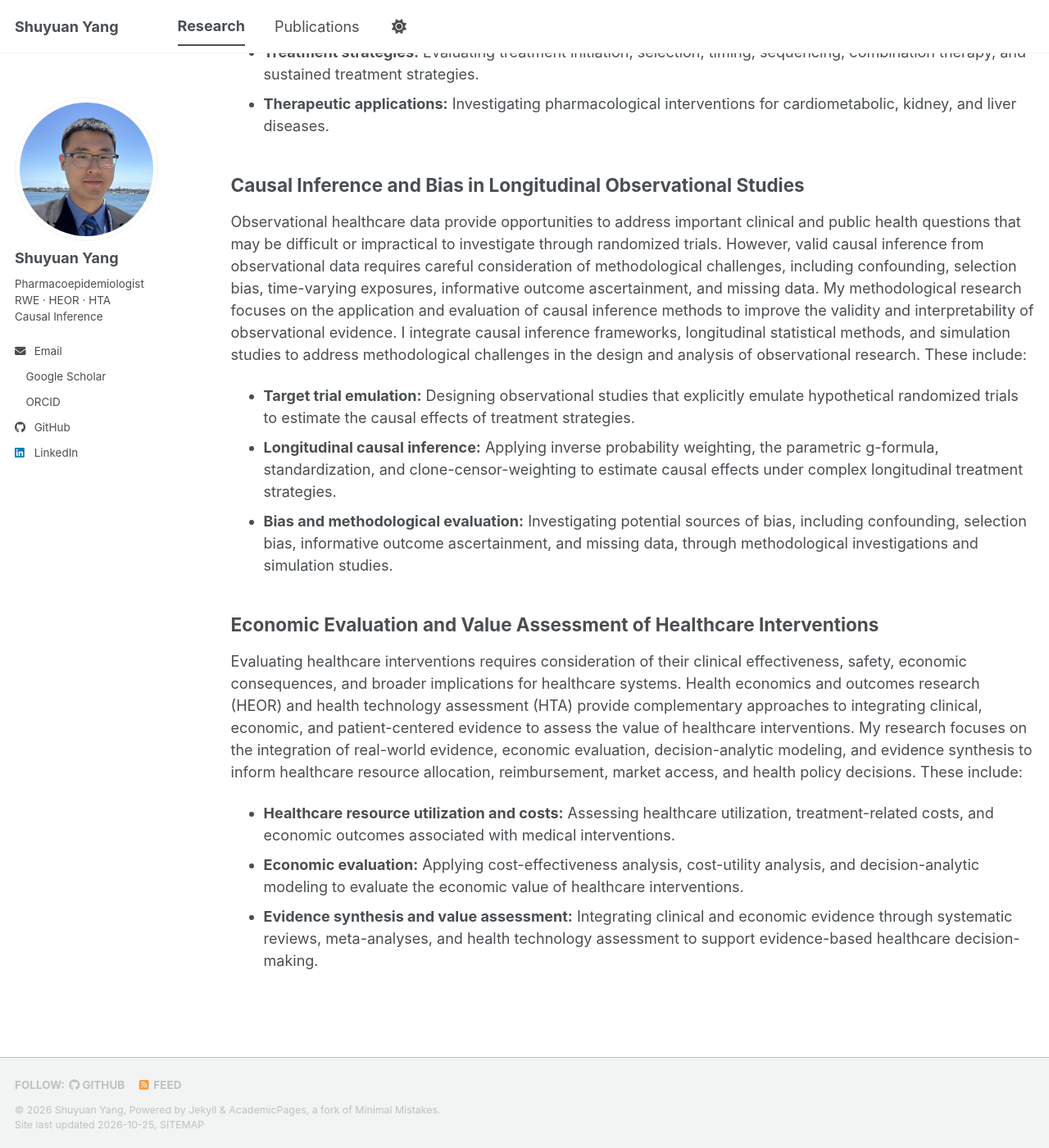
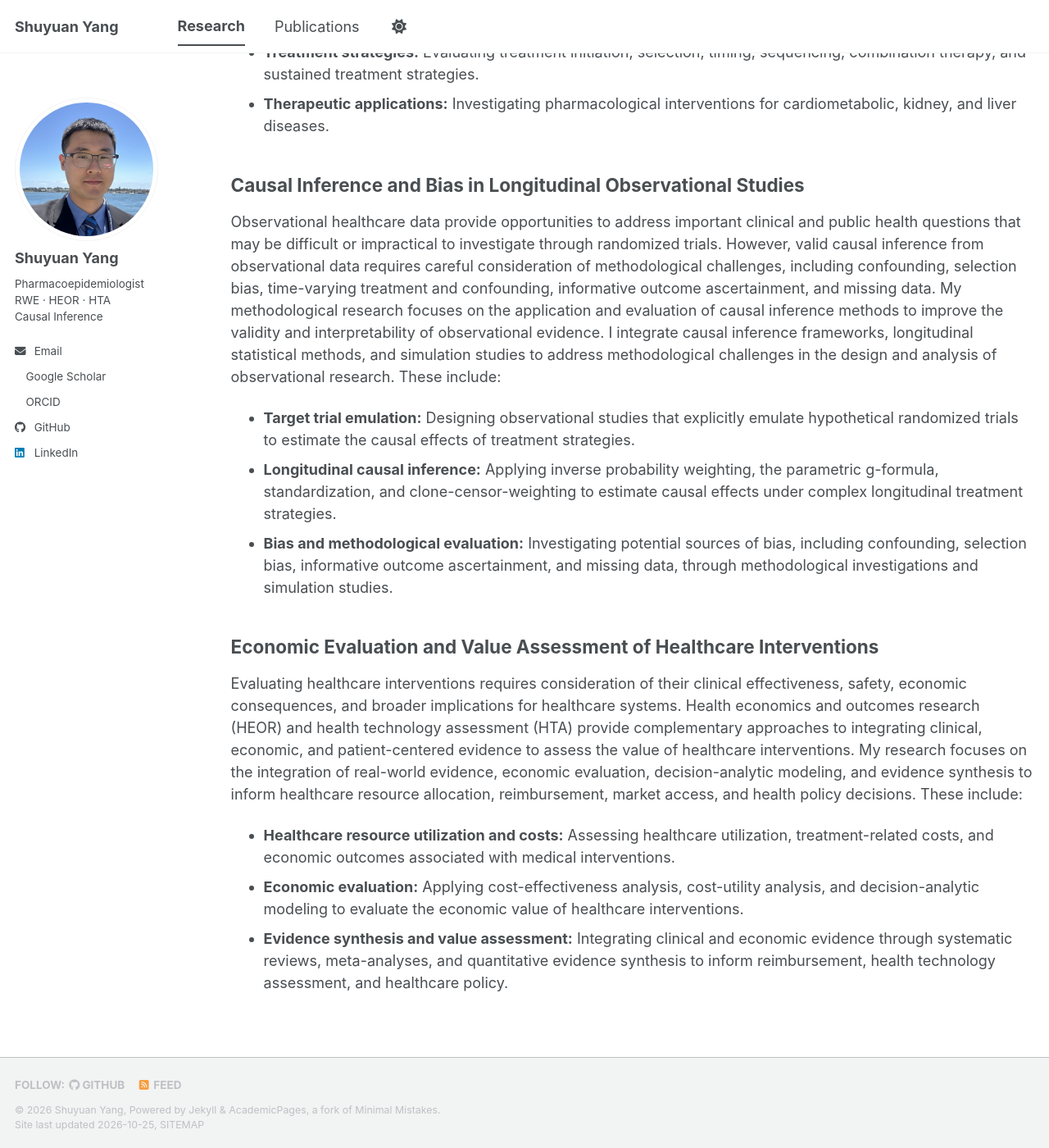
Before and after one commit to yang-shuyuan/yang-shuyuan.github.io, a Jekyll site: the page built from _pages/research.md, in a window 1280 px wide and 1400 px high, scrolled down 499 px. Shown: the whole window at 82% size. Built offline with Jekyll 4.4.1, drawn with Linux system fonts in a browser that asks for light colours; a style sheet for code colours, icons or effects is not loaded; some of the changed text lies outside the part shown.

Commit message:
Update research.md

```diff
--- a/_pages/research.md
+++ b/_pages/research.md
@@ -15,7 +15,7 @@ Randomized clinical trials provide essential evidence on the efficacy and safety
 
 ## Causal Inference and Bias in Longitudinal Observational Studies
 
-Observational healthcare data provide opportunities to address important clinical and public health questions that may be difficult or impractical to investigate through randomized trials. However, valid causal inference from observational data requires careful consideration of methodological challenges, including confounding, selection bias, time-varying exposures, informative outcome ascertainment, and missing data. My methodological research focuses on the application and evaluation of causal inference methods to improve the validity and interpretability of observational evidence. I integrate causal inference frameworks, longitudinal statistical methods, and simulation studies to address methodological challenges in the design and analysis of observational research. These include:
+Observational healthcare data provide opportunities to address important clinical and public health questions that may be difficult or impractical to investigate through randomized trials. However, valid causal inference from observational data requires careful consideration of methodological challenges, including confounding, selection bias, time-varying treatment and confounding, informative outcome ascertainment, and missing data. My methodological research focuses on the application and evaluation of causal inference methods to improve the validity and interpretability of observational evidence. I integrate causal inference frameworks, longitudinal statistical methods, and simulation studies to address methodological challenges in the design and analysis of observational research. These include:
 
 - **Target trial emulation:** Designing observational studies that explicitly emulate hypothetical randomized trials to estimate the causal effects of treatment strategies.
 - **Longitudinal causal inference:** Applying inverse probability weighting, the parametric g-formula, standardization, and clone-censor-weighting to estimate causal effects under complex longitudinal treatment strategies.
@@ -27,4 +27,4 @@ Evaluating healthcare interventions requires consideration of their clinical eff
 
 - **Healthcare resource utilization and costs:** Assessing healthcare utilization, treatment-related costs, and economic outcomes associated with medical interventions.
 - **Economic evaluation:** Applying cost-effectiveness analysis, cost-utility analysis, and decision-analytic modeling to evaluate the economic value of healthcare interventions.
-- **Evidence synthesis and value assessment:** Integrating clinical and economic evidence through systematic reviews, meta-analyses, and health technology assessment to support evidence-based healthcare decision-making.
+- **Evidence synthesis and value assessment:** Integrating clinical and economic evidence through systematic reviews, meta-analyses, and quantitative evidence synthesis to inform reimbursement, health technology assessment, and healthcare policy.
```
Also changed, not shown: other parts of _pages/research.md (+1 -1 lines).
